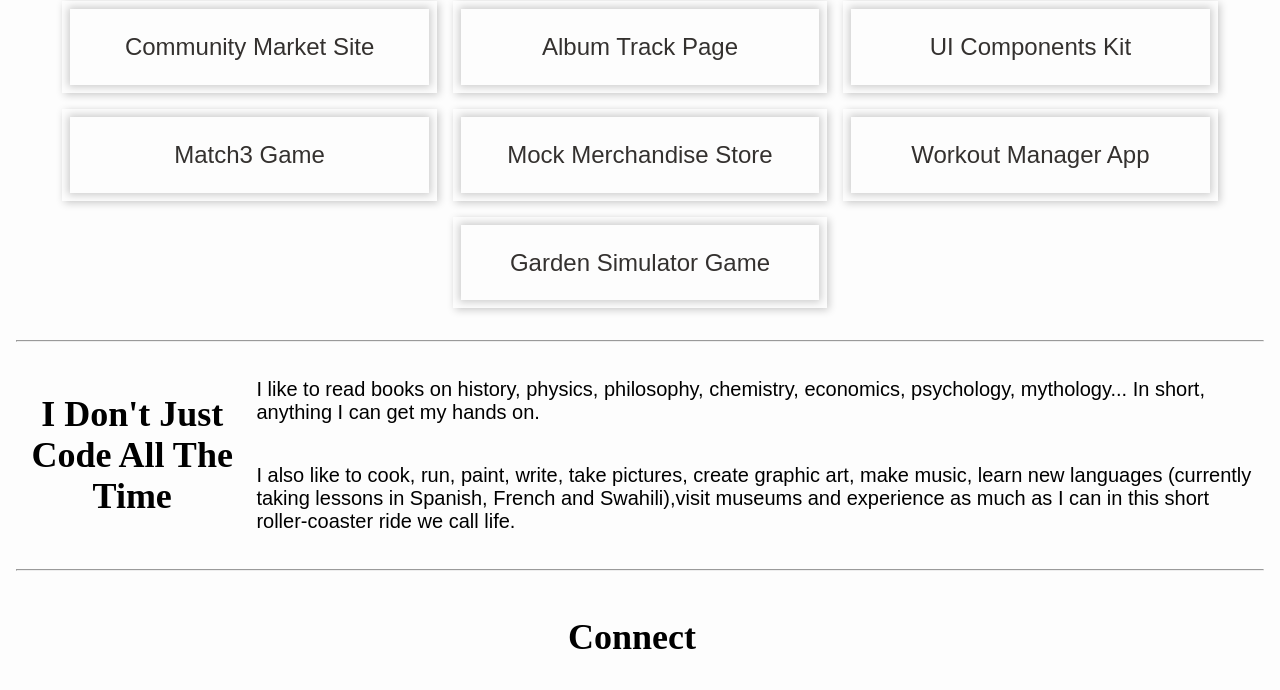
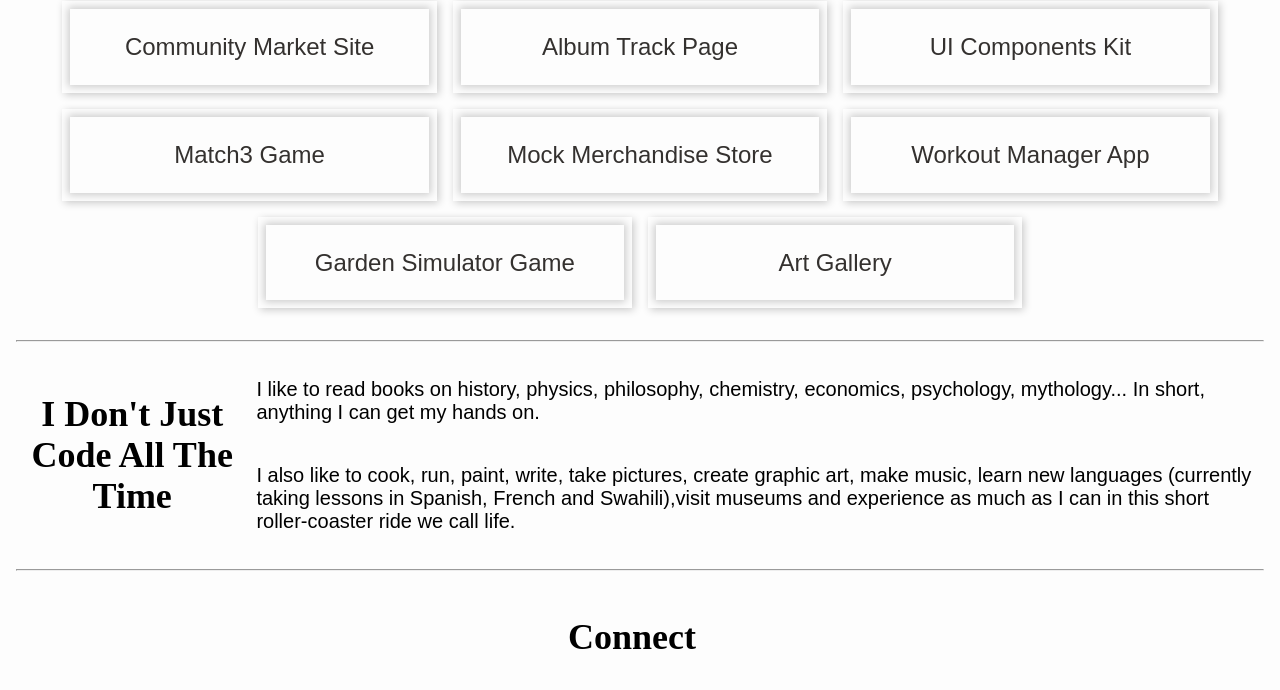
Before and after one commit to ShlokD/about-me, a website: page index.html in a window 1280 px wide. Shown: the part 2246-2936 px from the top of the page. Drawn offline with nearby package versions, Linux system fonts and the light colour scheme; a web font is replaced by a local one.

Commit message:
Add art gallery

```diff
--- a/index.html
+++ b/index.html
@@ -364,6 +364,13 @@
                         <p>Garden Simulator Game</p>
                     </a>
                 </li>
+
+                <li class="pa2 ma2 shadow-4 h-50 w-100 w-30-ns">
+                    <a class="flex items-center justify-center black no-underline shadow-2 f3 tc"
+                        href="https://art-aviary.surge.sh/" rel="noopener noreferrer" target="_blank">
+                        <p>Art Gallery</p>
+                    </a>
+                </li>
             </ul>
         </section>
         <hr />
```
